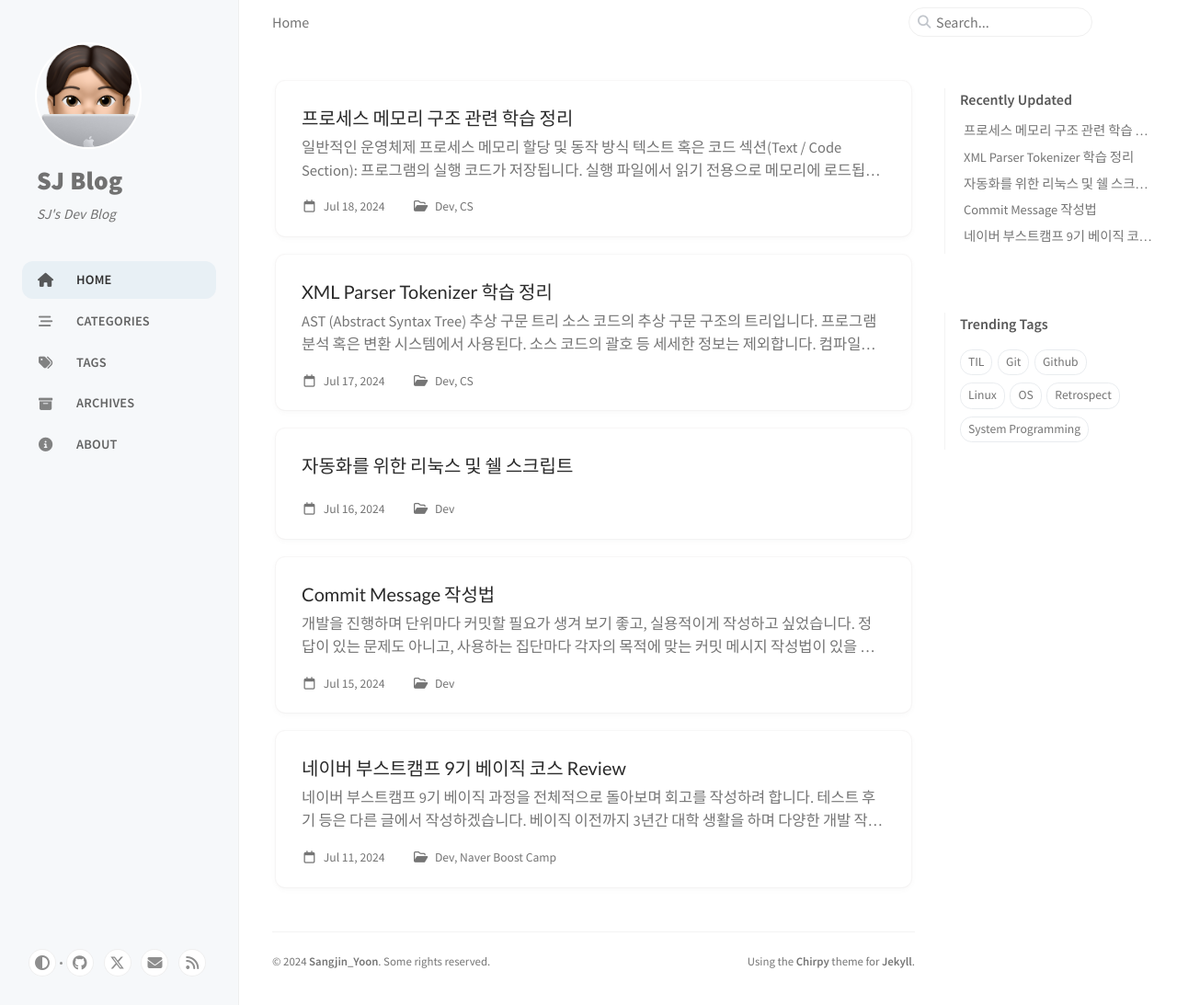
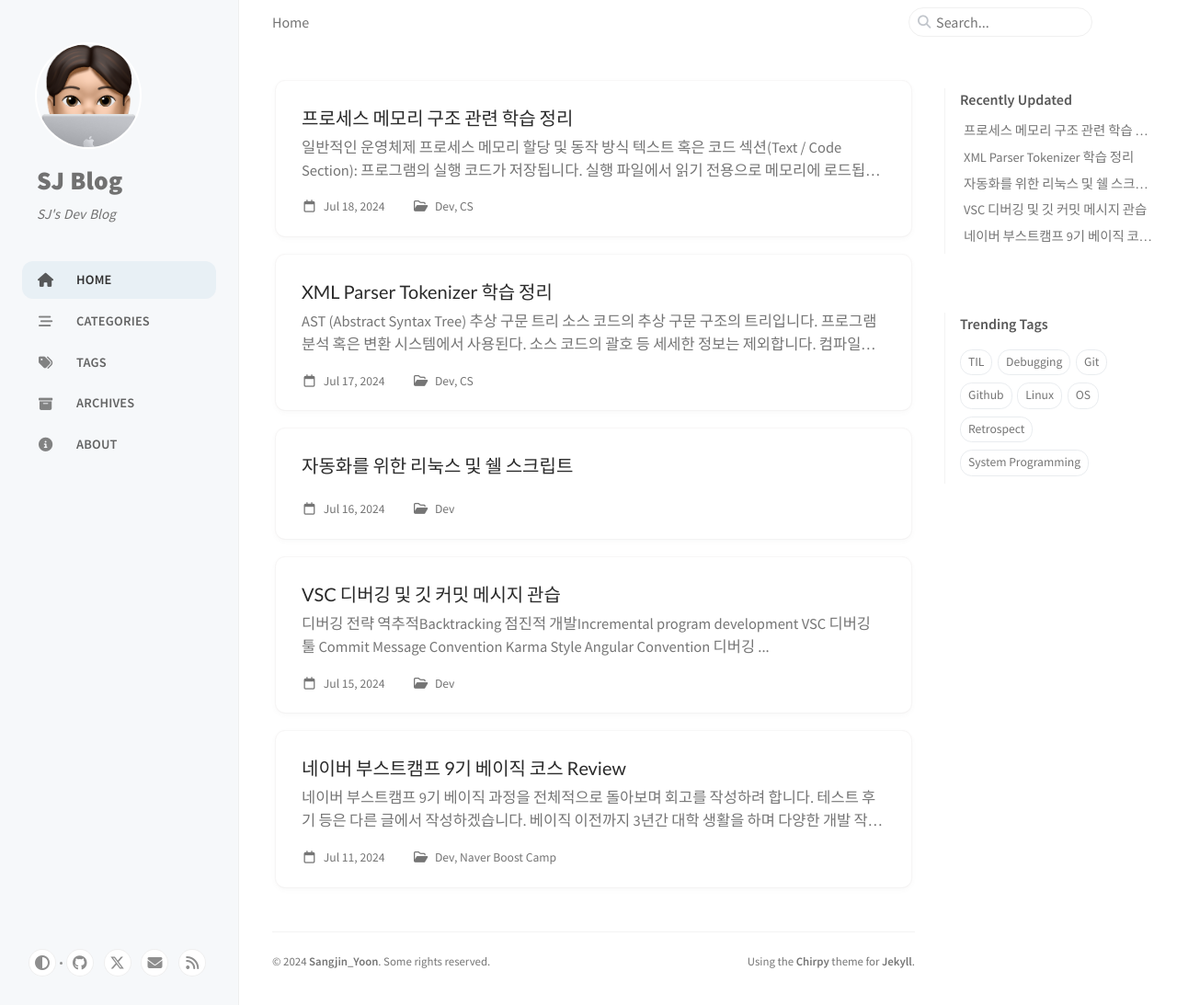
Before and after one commit to sjy2335/sjy2335.github.io, a Jekyll site: the page built from index.html, in a window 1280 px wide and 1093 px high. Shown: the whole window at 92% size. Built offline with Jekyll 4.4.1, drawn with Linux system fonts in a browser that asks for light colours; cached includes are drawn as plain includes; some of the changed lines change nothing that is shown.

Commit message:
docs: update 0716 post

````diff
--- a/_posts/2024-07-15-VSC-JS.md
+++ b/_posts/2024-07-15-VSC-JS.md
@@ -1,21 +1,63 @@
 ---
-title: Commit Message 작성법
+title: VSC 디버깅 및 깃 커밋 메시지 관습
 date: 2024-07-15 00:14:06 +09:00
 categories: [Dev]
-tags: [TIL, Git, Github]
+tags: [TIL, Debugging, Git, Github]
 ---
+
+<!-- @import "[TOC]" {cmd="toc" depthFrom=1 depthTo=6 orderedList=false} -->
+
+<!-- code_chunk_output -->
+
+- [디버깅 전략](#디버깅-전략)
+  - [역추적Backtracking](#역추적backtracking)
+  - [점진적 개발Incremental program development](#점진적-개발incremental-program-development)
+- [VSC 디버깅 툴](#vsc-디버깅-툴)
+- [Commit Message Convention](#a-namecommitmessageconventionacommit-message-convention)
+  - [Karma Style](#a-namekarmastyleakarma-style)
+  - [Angular Convention](#a-nameangularconventionaangular-convention)
+
+<!-- /code_chunk_output -->
+
+## 디버깅 전략
+
+점진적 프로그램 개발, 역추적, 원격 디버깅, 로깅, 클라우드 디버깅이 있습니다. 이 중 점진적 프로그램 개발과 역추적을 알아보려 합니다.
+
+### 역추적Backtracking
+
+소규모 프로그램에서 주로 사용됩니다. 오류 발생 시점부터 역방향으로 작업하며 코드의 발생 지점을 찾습니다. 코드 라인 수가 증가하고 구조가 복잡해질 수록 어려워집니다.
+
+### 점진적 개발Incremental program development
+
+코드의 작은 부분을 자주 테스트할 수 있도록, 관리하기 좋은 섹션으로 나누어 개발합니다. 이를 통해 개발자는 그들이 찾은 버그를 localize할 수 있습니다. 이는 한 번에 하나의 버그만을 고칠 수 있게 합니다.
+
+[출처: [AWS - What is Debugging](https://aws.amazon.com/what-is/debugging/?nc1=h_ls)]
+
+## VSC 디버깅 툴
+
+vsc는 자체적으로 NodeJS 디버깅이 지원되어 JS, TS 등이 가능합니다. 다른 디버거는 확장을 추가로 설치해야 합니다. 디버깅 설정 세부 사항을 구성하고 저장하기 위해서는 작업 영역 최상단에 .vscode 폴더, launch.json 파일이 필요합니다.
+
+![alt text](image.png)
+디버깅 명령어/동작은 아래 4가지가 있습니다. 위 그림의 버튼이 순서대로 아래 동작에 대응됩니다. (마지막 맨 오른쪽 2개 restart, stop 제외)
+
+- continue/pause: 프로그램 및 스크립트 실행을 다시 시작하기/현재 라인부터 한줄씩 디버그를 시작하고 코드를 검사하기
+- step over: 다음 함수 및 메소드를 하나의 명령어로서 실행합니다. (함수 호출 코드를 발견해도 해당 함수의 선언 내부로 들어가지 않는다는 뜻입니다)
+
+- step into: 다음 함수 및 메소드의 선언 내부로 들어가서 한줄씩 실행합니다.
+
+- step out: 함수 및 메소드 안에 있을 때, 남아있는 라인들을 한번에 모두 실행하고 이전의 실행 맥락(해당 함수 호출)로 돌아옵니다.
+
+## <a name='CommitMessageConvention'></a>Commit Message Convention
 
 개발을 진행하며 단위마다 커밋할 필요가 생겨 보기 좋고, 실용적이게 작성하고 싶었습니다.
 
-정답이 있는 문제도 아니고, 사용하는 집단마다 각자의 목적에 맞는 커밋 메시지 작성법이 있을 거라 생각합니다.
+차용할 만한 커밋 메시지 규칙을 조사해 정리하였습니다.
 
-아래는 차용할 만한 커밋 메시지 규칙을 조사해 정리하였습니다.
-
-## Karma Style
+### <a name='KarmaStyle'></a>Karma Style
 
 웹 서버 생성 도구 Karma에서 Git을 사용하는 규칙이라고 합니다. Karma에서는 자동으로 changelog를 생성하고, git history를 간단히 탐색하기 위해 이러한 convention을 사용한다고 합니다.
 
-### 커밋 메시지 형식
+**<a name=''></a>커밋 메시지 형식**
 
 아래와 같은 형식을 가집니다. type, scope 등에는 어떤 것이 들어가는지 예시와 설명으로 확인해 봅시다. `()` 표시는 필수가 아님을 뜻합니다.
 
@@ -28,7 +70,7 @@
 
 ```
 
-### 예시
+**<a name='-1'></a>예시**
 
 ```
 fix(middleware): ensure Range headers adhere more closely to RFC 2616
@@ -39,7 +81,7 @@
 Fixes
 ```
 
-### type 종류
+**<a name='type'></a>type 종류**
 
 어떤 종류의 커밋인지 알립니다.
 
@@ -51,12 +93,12 @@
 - `test` = 테스트 코드를 수정하거나, 추가하는 경우 (코드의 변화가 생산적인 것이 아닌 경우)
 - `chore` = 별로 중요하지 않은 일을 수정하는 경우 (코드의 변화가 생산적인 것이 아닌 경우) (chore: 따분한 일 이라는 뜻이라네요..ㅎ)
 
-### <적용 범위
+**<a name='-1'></a><적용 범위**
 
 - init, runner, watcher, config, web-server, proxy, etc.
   Karma 도구 내에서 주로 사용되며, 필수가 아닙니다.
 
-### subject 내용
+**<a name='subject'></a>subject 내용**
 
 - 수행한 작업에 대한 간단한 요약 및 알기 쉬운 설명을 작성해야 합니다.
 - 영미권 문화에서는 명령형 어조를 사용한다고 하네요.
@@ -66,25 +108,25 @@
 
 아래 2개 항목은 간단한 커밋의 경우 생략해도 된다고 합니다.
 
-### body 본문
+**<a name='body'></a>body 본문**
 
 본문 역시 현재 시제 명령형 어조를 사용한다고 합니다.
 간단한 <subject>와 달리 이전 커밋과 비교하며 왜 변경하게 되었는지 이유를 포함할 것을 권장합니다.
 
-### footer 꼬리말
+**<a name='footer'></a>footer 꼬리말**
 
 특정한 git issue를 해결하려는 커밋인 경우 footer에 issue 번호를 기입합니다.
 footer에 참조된 issue는 close됩니다.
 
-## Angular Convention
+### <a name='AngularConvention'></a>Angular Convention
 
 두번째로, Angular 프레임워크의 Angular에서 사용하는 convention을 알아보겠습니다. 하나만 알아보면 재미 없으니!
 
-### 형식
+**<a name='-1'></a>형식**
 
 형식은 카르마와 동일합니다. 대부분 같은 형식을 차용하는 게 좋을 것 같네요.
 
-### type 종류
+**<a name='type-1'></a>type 종류**
 
 - `revert`: 이전 커밋으로 되돌리는 경우. body에 `This reverts commit \<hash>`와 같이 작성.
 - `build`: 빌드 시스템 또는 외부 종속성에 영향을 미치는 변경 사항 (예시 scope: gulp, broccoli, npm)
@@ -97,13 +139,13 @@
 - `style`: 코드에 의미 변화가 없는 수정(공백, 포맷팅, 세미콜론, 등)
 - `test`: 테스트 추가 혹은 수정
 
-### scope 적용 범위
+**<a name='scope'></a>scope 적용 범위**
 
 - animations, common, compiler, compiler-cli, core, elements, forms, http, router, ...
 
 몇가지 예외를 제외하곤 영향을 받은 npm 패키지의 이름을 담아야 한다고 하네요. 마찬가지로 Angular에 기여할 것이 아니시라면 넘어가도 될 것 같습니다.
 
-### Subject 내용
+**<a name='Subject'></a>Subject 내용**
 
 강하게 작성되어 있어 몰랐던 저에게는 재미있네요. 그대로 가져왔습니다.
 
@@ -111,11 +153,11 @@
 - **첫번째 글자 대문자로 쓰지 말기**
 - 마지막에 **온점`.` 찍지 말기**
 
-### Body 본문
+**<a name='Body'></a>Body 본문**
 
 Karma 스타일에서 이야기와 같습니다. 또한, subject와 같이 현재시제 명령문이어야 합니다.
 
-### Footer 꼬리말
+**<a name='Footer'></a>Footer 꼬리말**
 
 **해당 커밋이 close하는 깃헙 이슈**에 대한 참조 혹은 **Breaking Changes**를 담아야 합니다. **Breaking Changes**의 경우 Footer는 `BREAKING CHANGE:` 와 같이 시작해야 합니다.
 
````
Also changed, not shown: _posts/image.png (added).
